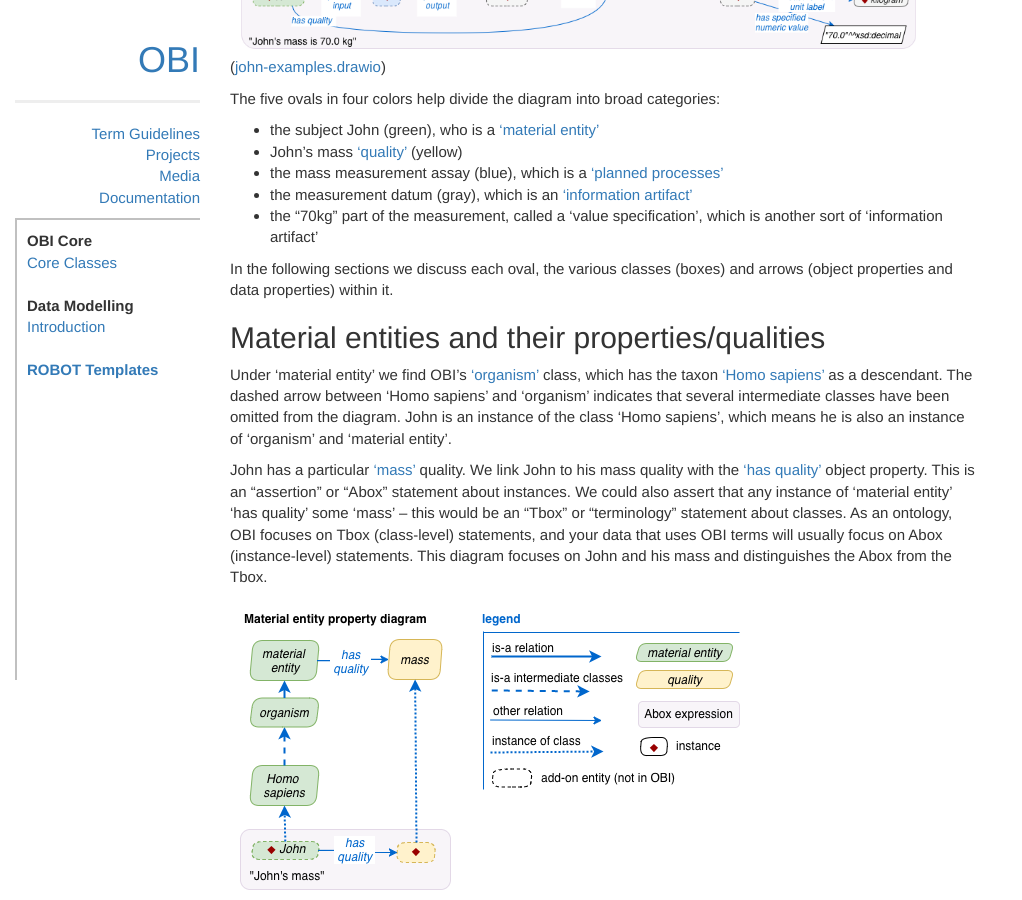
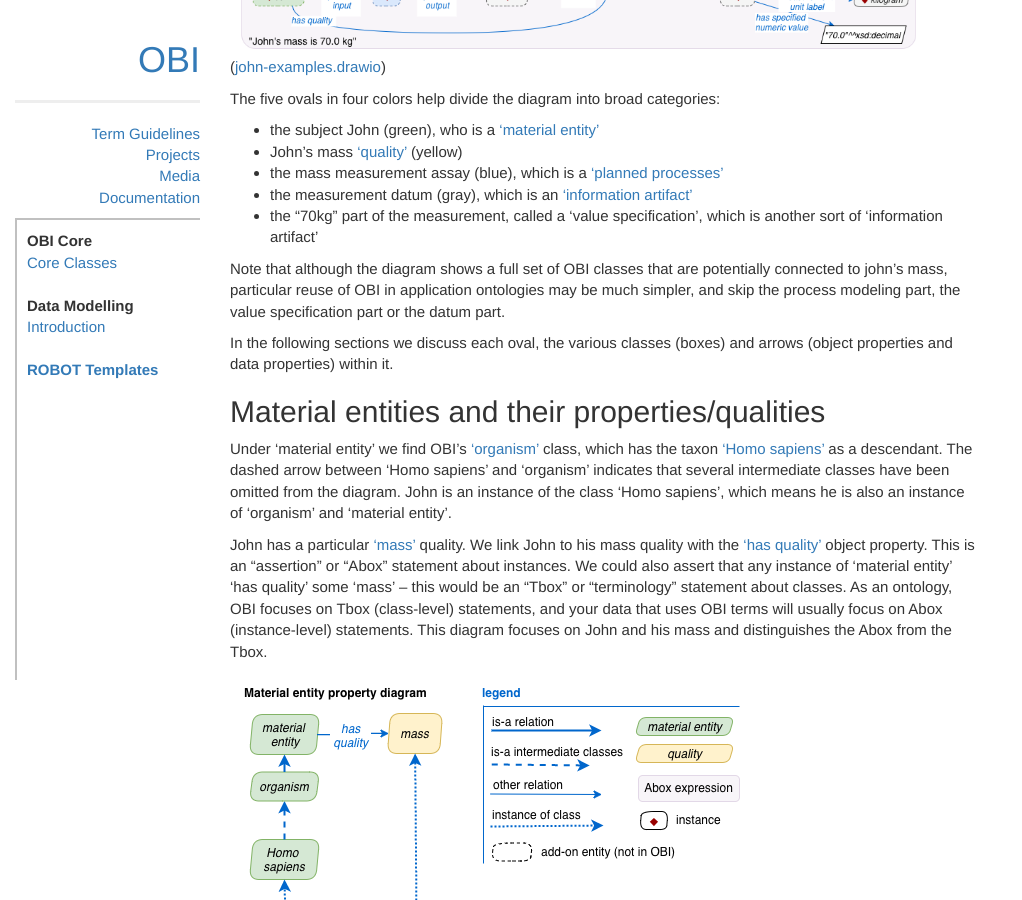
Before and after one commit to obi-ontology/obi-ontology.org, a Jekyll site: the page built from docs/data-intro.md, in a window 1280 px wide and 900 px high, scrolled down 507 px. Shown: the whole window, without its empty margins (0-1022 px from the left). Built offline with Jekyll 4.4.1, drawn with Linux system fonts in a browser that asks for light colours.

Commit message:
added simplification note.

```diff
--- a/docs/data-intro.md
+++ b/docs/data-intro.md
@@ -20,8 +20,9 @@ The five ovals in four colors help divide the diagram into broad categories:
 - the measurement datum (gray), which is an ['information artifact'](http://purl.obolibrary.org/obo/IAO_0000030)
 - the "70kg" part of the measurement, called a 'value specification', which is another sort of 'information artifact'
 
+Note that although the diagram shows a full set of OBI classes that are potentially connected to john's mass, particular reuse of OBI in application ontologies may be much simpler, and skip the process modeling part, the value specification part or the datum part.
+
 In the following sections we discuss each oval, the various classes (boxes) and arrows (object properties and data properties) within it.
-
 
 ## Material entities and their properties/qualities
 
```
